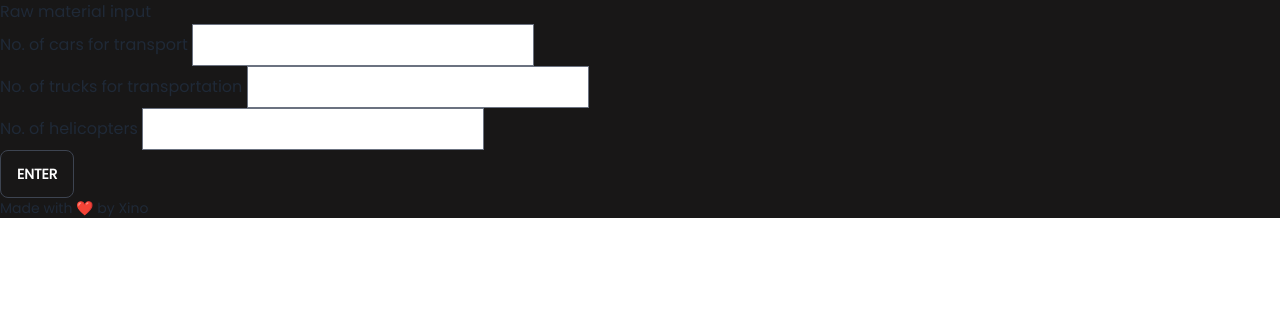
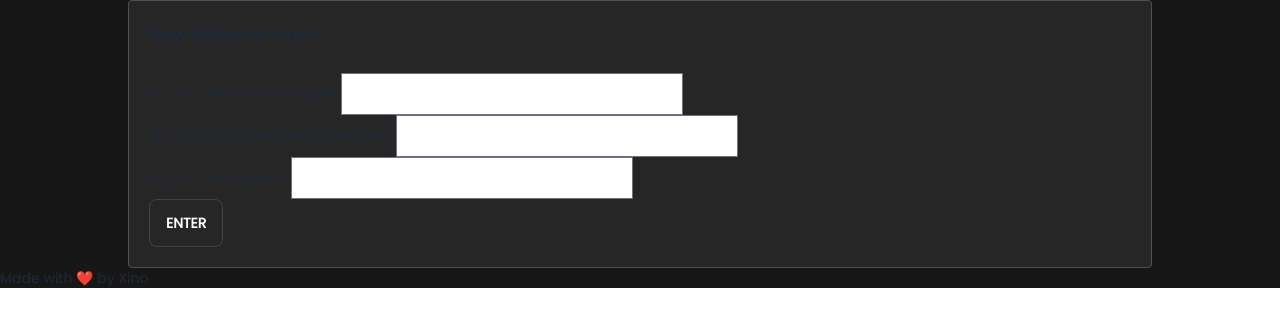
Before and after one commit to arnav0103/don, a Flask app: page /cars in a window 1280 px wide. Shown: the part 64-391 px from the top of the page. Run offline with Flask 2, Linux system fonts and the light colour scheme; a user stored in the database is signed in; data comes from the database, SQL or seed files in the repository; some libraries are stand-ins or nearby versions; some web fonts are replaced.

Commit message:
Update car.htm

```diff
--- a/Tool/templates/car.htm
+++ b/Tool/templates/car.htm
@@ -2,8 +2,8 @@
 
 {% block content %}
         <main class="raw-hero">
-          <div class="raw-content">
-            <h1 class="heading-1">Raw material input</h1>
+          <div class="raw-content w-[80%] border border-neutral-600 bg-neutral-800 rounded mx-auto px-5 py-5">
+            <h1 class="heading-1 text-lg capitalize font-semibold">Raw material input:</h1><br>
           {%if current_user.roles != 0 %}
 
             <form method="post" class="reg-form">
```
